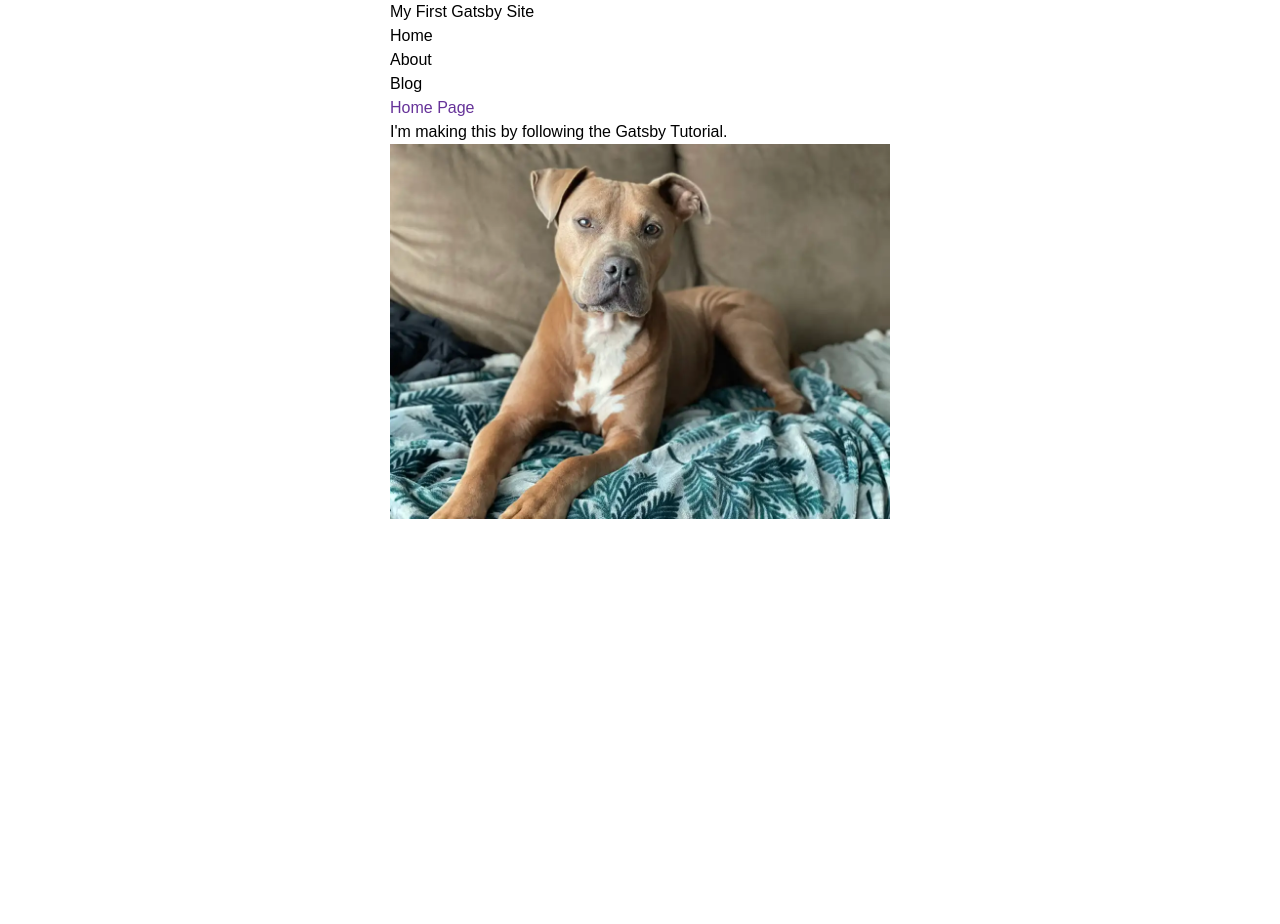
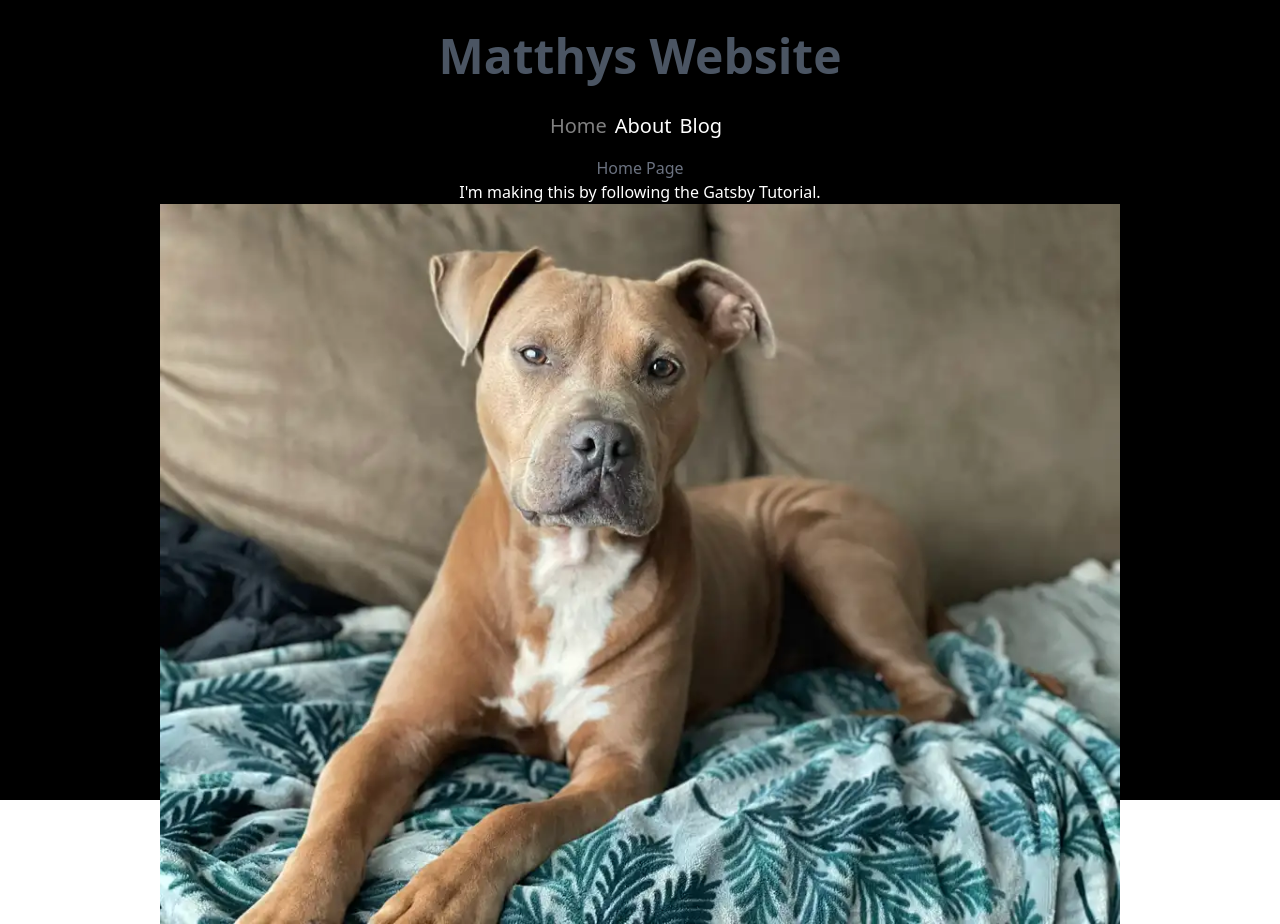
Before and after one commit to MatthysDev/firebaseWebsite, a Gatsby site: page / in a window 1280 px wide. Before the commit the page ends 800 px from the top, so only its background shows below. Built offline with nearby package versions, Linux system fonts and the light colour scheme; Gatsby itself is replaced by a stand-in of ours.

Commit message:
add some css

```diff
--- a/gatsby-config.js
+++ b/gatsby-config.js
@@ -1,6 +1,6 @@
 module.exports = {
   siteMetadata: {
-    title: "My First Gatsby Site",
+    title: "Matthys Website",
   },
   plugins: [
     "gatsby-plugin-image",
--- a/src/components/layout.js
+++ b/src/components/layout.js
@@ -1,13 +1,9 @@
 import * as React from "react";
 import { Link, useStaticQuery, graphql } from "gatsby";
-import {
-  container,
-  heading,
-  navLinks,
-  navLinkItem,
-  navLinkText,
-  siteTitle,
-} from "./layout.module.css";
+
+const activeStyles = {
+  color: "gray",
+};
 
 const Layout = ({ pageTitle, children }) => {
   const data = useStaticQuery(graphql`
@@ -20,34 +16,42 @@ const Layout = ({ pageTitle, children }) => {
     }
   `);
   return (
-    <div className={container}>
+    <div className="bg-black h-screen text-white">
+      <div className="text-center m-auto font-sans w-3/4 pt-8">
         <title>
           {pageTitle} | {data.site.siteMetadata.title}
         </title>
-      <header className={siteTitle}>{data.site.siteMetadata.title}</header>
-      <nav>
-        <ul className={navLinks}>
-          <li className={navLinkItem}>
-            <Link to="/" className={navLinkText}>
+        <header className="text-gray-600 text-5xl font-bold">
+          {data.site.siteMetadata.title}
+        </header>
+        <nav className="flex justify-center text-white pt-8 pb-4 text-xl">
+          <ul className="pl-0 flex list-none ">
+            <li className="pr-2 ">
+              <Link
+                to="/"
+                className="active:text-red"
+                activeStyle={activeStyles}
+              >
                 Home
               </Link>
             </li>
-          <li className={navLinkItem}>
-            <Link to="/about" className={navLinkText}>
+            <li className="pr-2">
+              <Link to="/about" activeStyle={activeStyles}>
                 About
               </Link>
             </li>
-          <li className={navLinkItem}>
-            <Link to="/blog" className={navLinkText}>
+            <li className="pr-2">
+              <Link to="/blog" activeStyle={activeStyles}>
                 Blog
               </Link>
             </li>
           </ul>
         </nav>
         <main>
-        <h1 className={heading}>{pageTitle}</h1>
+          <h1 className="text-gray-500">{pageTitle}</h1>
           {children}
         </main>
+      </div>
     </div>
   );
 };
--- a/src/components/layout.module.css
+++ b/src/components/layout.module.css
@@ -1,28 +1,5 @@
-.container {
-  margin: auto;
-  max-width: 500px;
-  font-family: sans-serif;
-}
-.heading {
-  color: rebeccapurple;
-}
-.nav-links {
-  display: flex;
-  list-style: none;
-  padding-left: 0;
-}
-.nav-link-item {
-  padding-right: 2rem;
-}
-.nav-link-text {
-  color: black;
-}
 .site-title {
   font-size: 3rem;
   color: gray;
   font-weight: 700;
-  margin: 3rem 0;
 }
-.html {
-  background-color: black;
-}
```
Lines whose indentation alone changed are shown as unchanged.
